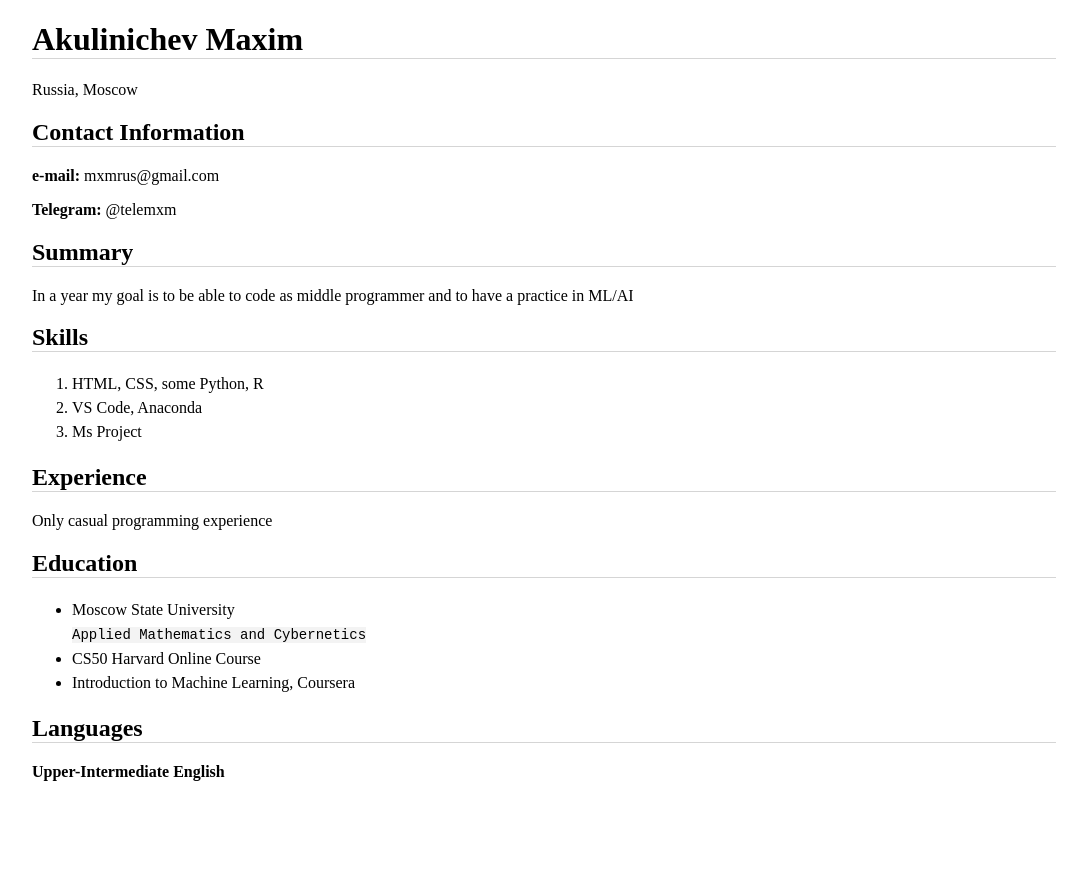
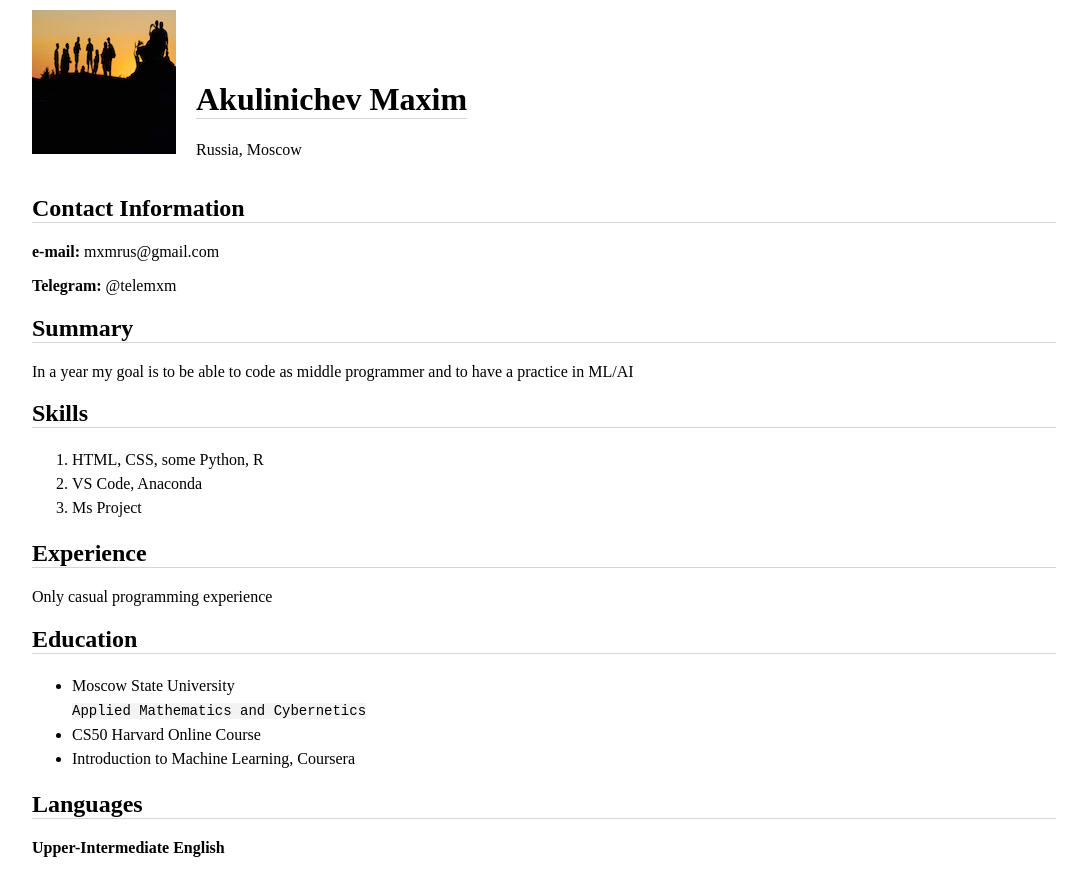
Before and after one commit to gitmaxx/rsschool-cv, a plain HTML site: page index.html in a window 1280 px wide. Shown: the whole page, without its empty margins (96-1183 px from the left). Before the commit the page ends 800 px from the top, so only its background shows below. Drawn offline with Linux system fonts and the light colour scheme.

Commit message:
feat: add picture

```diff
--- a/index.html
+++ b/index.html
@@ -9,8 +9,13 @@
   <body>
     <div class="container">
       <header>
-        <h1>Akulinichev Maxim</h1>
-        <p>Russia, Moscow</p>
+        <div class="header">
+          <img src="img/snap.jpg" alt="photo" width="144" height="144">
+          <div class="header-text">
+            <h1>Akulinichev Maxim</h1>
+            <p>Russia, Moscow</p>
+          </div>
+        </div>
       </header>
       <main>
         <section>
--- a/style.css
+++ b/style.css
@@ -1,6 +1,15 @@
 .container {
   margin: 0 auto;
   max-width: 1024px;
+}
+
+.header {
+  display: flex;
+  margin-top: 10px;
+}
+
+.header-text {
+  margin: 50px 0 0 20px;
 }
 
 h2 {
```
Also changed, not shown: img/Snap.jpg (added).
